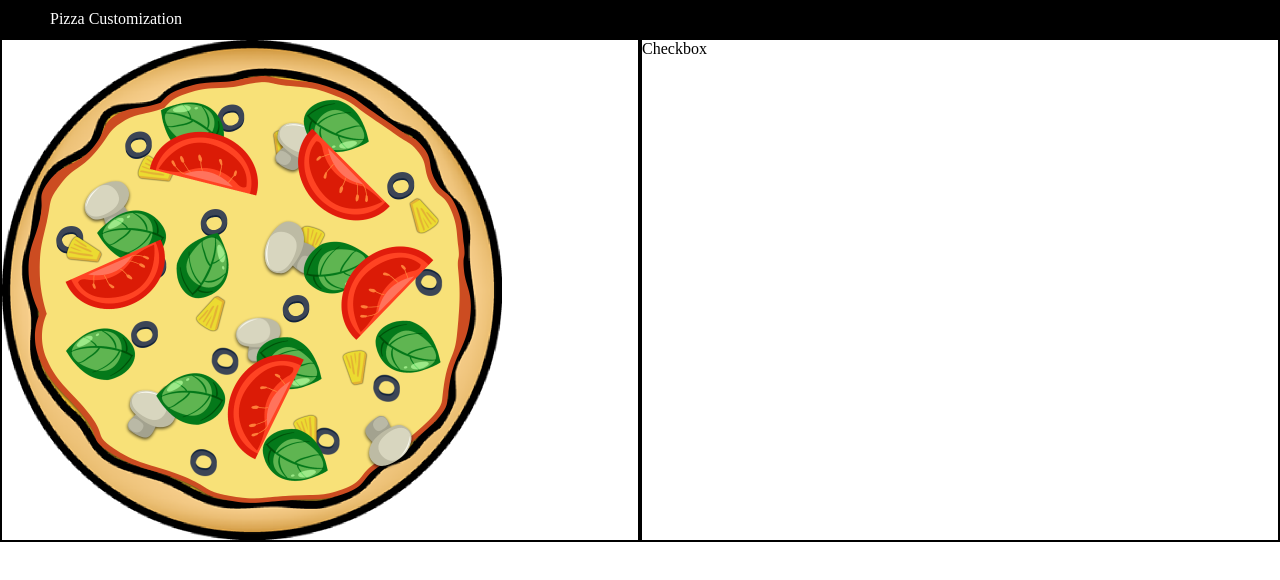
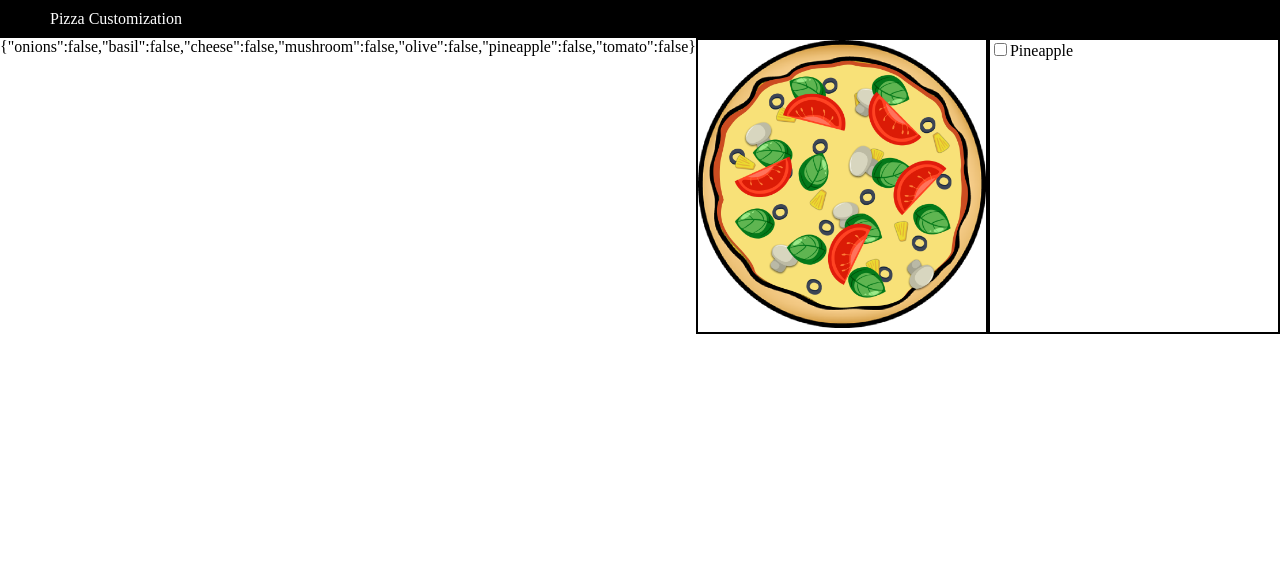
Before and after one commit to DinhSonHai/pizza-customization-reactjs, a React (Create React App) app: page / in a window 1280 px wide. Shown: the top 580 px of the page. Built offline with nearby package versions, Linux system fonts and the light colour scheme.

Commit message:
Handle ingredients state in Customize.js

```diff
--- a/src/App.js
+++ b/src/App.js
@@ -1,15 +1,26 @@
+import React, { useState } from 'react';
+
 import Header from './components/Header';
 import Customize from './components/Customize';
 import { BrowserRouter as Router, Switch, Route, Link } from 'react-router-dom';
 
 function App() {
+  const [ingredients, setIngredients] = useState({
+    onions: false,
+    basil: false,
+    cheese: false,
+    mushroom: false,
+    olive: false,
+    pineapple: false,
+    tomato: false,
+  });
   return (
     <div className="App">
       <Header />
       <Router>
         <Switch>
           <Route exact path="/">
-            <Customize />
+            <Customize ingredients={ingredients} setIngredients={setIngredients}/>
           </Route>
           <Route path="/checkout">
             <h1>Checkout</h1>
--- a/src/components/Customize.js
+++ b/src/components/Customize.js
@@ -1,4 +1,4 @@
-import React from 'react';
+import React, { useState } from 'react';
 import Cheese from '../assets/BaseCheese.png';
 import Base from '../assets/PizzaBase.png';
 import Olive from '../assets/Olive.png';
@@ -7,17 +7,23 @@ import Mushroom from '../assets/Mushroom.png';
 import Basil from '../assets/Basil.png';
 import Tomato from '../assets/Tomato.png';
 
-function Customize() {
+function Customize({ ingredients, setIngredients }) {
+  const changeIngredients = (name) => {
+    let newIngredients = JSON.parse(JSON.stringify(ingredients));
+    newIngredients[name] = !newIngredients[name];
+    setIngredients(newIngredients);
+  }
   return (
     <div style={{ display: 'flex' }}>
+      {JSON.stringify(ingredients)}
       <div style={{ border: '2px solid black', flex: '1' }}>
         <div style={{ maxHeight: '500px', maxWidth: '500px', position: 'relative' }}>
-          <img src={Cheese} alt='PizzaBase' height='100%' width='100%' className='ingredients'/>
-          <img src={Olive} alt='PizzaBase' height='100%' width='100%' className='ingredients'/>
-          <img src={Pineapple} alt='PizzaBase' height='100%' width='100%' className='ingredients'/>
-          <img src={Mushroom} alt='PizzaBase' height='100%' width='100%' className='ingredients'/>
-          <img src={Basil} alt='PizzaBase' height='100%' width='100%' className='ingredients'/>
-          <img src={Tomato} alt='PizzaBase' height='100%' width='100%' className='ingredients'/>
+          <img src={Cheese} alt='Cheese' height='100%' width='100%' className='ingredients'/>
+          <img src={Olive} alt='Olive' height='100%' width='100%' className='ingredients'/>
+          <img src={Pineapple} alt='Pineapple' height='100%' width='100%' className='ingredients'/>
+          <img src={Mushroom} alt='Mushroom' height='100%' width='100%' className='ingredients'/>
+          <img src={Basil} alt='Basil' height='100%' width='100%' className='ingredients'/>
+          <img src={Tomato} alt='Tomato' height='100%' width='100%' className='ingredients'/>
           <img
             src={Base}
             alt='PizzaBase'
@@ -27,7 +33,10 @@ function Customize() {
           />
         </div>
       </div>
-      <div style={{ border: '2px solid black', flex: '1' }}>Checkbox</div>
+      <div style={{ border: '2px solid black', flex: '1' }}>
+        <input type="checkbox" id="pineapple" name="pineapple" value="" onChange={() => changeIngredients('pineapple')}></input>
+        <label for="pineapple">Pineapple</label>
+      </div>
     </div>
   )
 };
```
